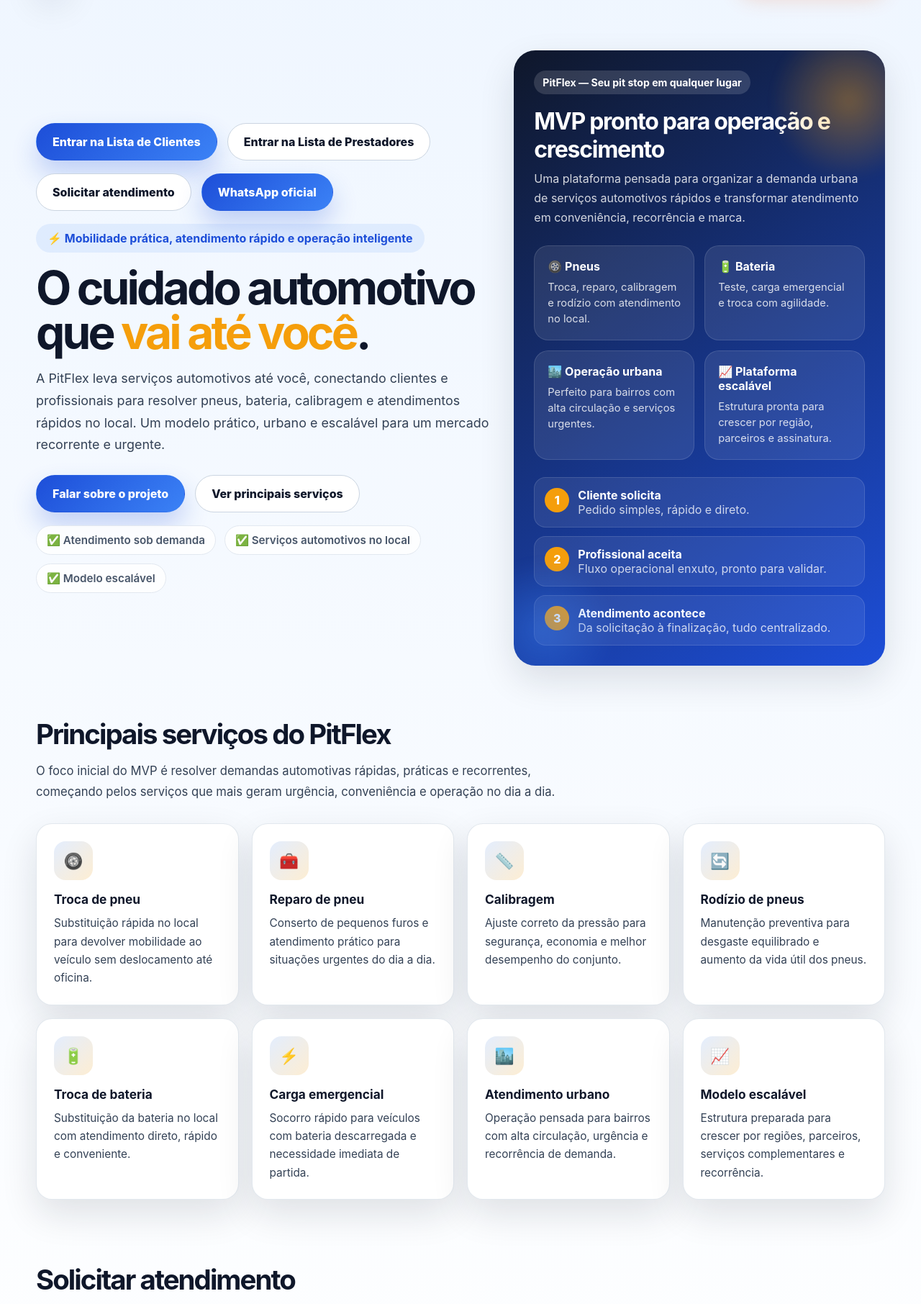
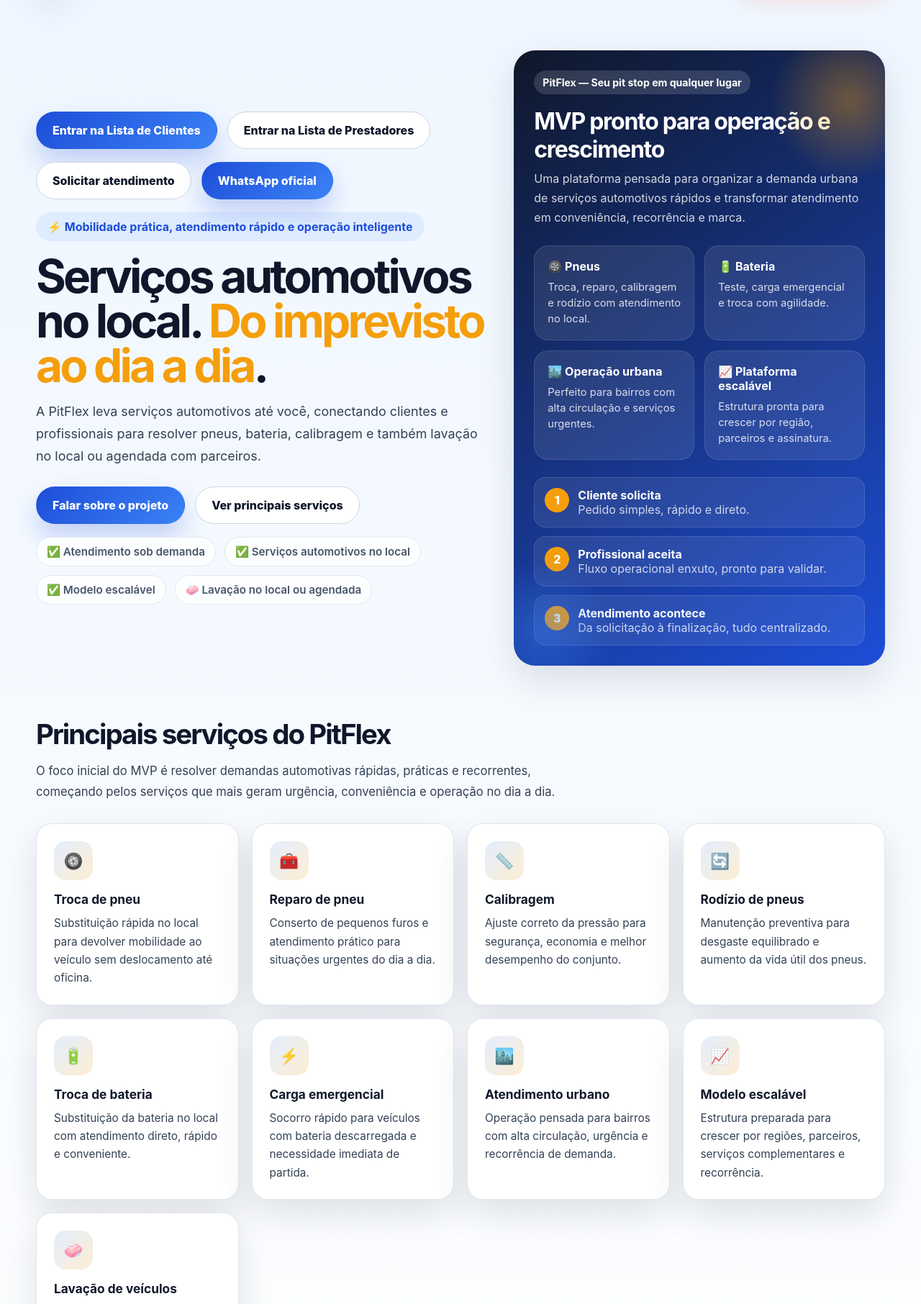
Before and after one commit to futuristion/pitflex-api, a Django app: page / in a window 1280 px wide. Shown: the part 75-1887 px from the top of the page at 72% size. Run offline with Django 5.2, Linux system fonts and the light colour scheme.

Commit message:
sprint 1 1404 ajustes na home

```diff
--- a/templates/landing/index.html
+++ b/templates/landing/index.html
@@ -522,9 +522,9 @@
           </div>
 
           <div class="eyebrow">⚡ Mobilidade prática, atendimento rápido e operação inteligente</div>
-          <h1>O cuidado automotivo que <span class="headline-accent">vai até você</span>.</h1>
+          <h1>Serviços automotivos no local. <span class="headline-accent">Do imprevisto ao dia a dia</span>.</h1>
           <p class="lead">
-            A PitFlex leva serviços automotivos até você, conectando clientes e profissionais para resolver pneus, bateria, calibragem e atendimentos rápidos no local. Um modelo prático, urbano e escalável para um mercado recorrente e urgente.
+          A PitFlex leva serviços automotivos até você, conectando clientes e profissionais para resolver pneus, bateria, calibragem e também lavação no local ou agendada com parceiros.
           </p>
 
           <div class="hero-actions">
@@ -536,6 +536,7 @@
             <span>✅ Atendimento sob demanda</span>
             <span>✅ Serviços automotivos no local</span>
             <span>✅ Modelo escalável</span>
+            <span>🧼 Lavação no local ou agendada</span>
           </div>
         </div>
 
@@ -631,6 +632,11 @@
             <h3>Modelo escalável</h3>
             <p>Estrutura preparada para crescer por regiões, parceiros, serviços complementares e recorrência.</p>
           </article>
+          <article class="card">
+            <div class="card-icon">🧼</div>
+          <h3>Lavação de veículos</h3>
+         <p>Lavação em domicílio ou agendada em lava-jatos parceiros, com praticidade e flexibilidade.</p>
+         </article>
         </div>
       </div>
     </section>
@@ -655,6 +661,8 @@
               <option value="4">Rodízio de pneus</option>
               <option value="5">Troca de bateria</option>
               <option value="6">Carga emergencial</option>
+              <option value="7">Lavação em domicílio</option>
+              <option value="8">Lavação em lava-jato parceiro</option>
             </select>
             <input type="text" name="bairro" placeholder="Bairro" required>
             <textarea name="observacao" placeholder="Detalhes do problema"></textarea>
@@ -708,6 +716,9 @@
 
     <section id="oportunidade">
       <div class="container">
+        <p style="font-weight:600; color:#334155;">
+Do imprevisto ao cuidado do dia a dia: o PitFlex resolve quando o carro para e também quando você só quer manter ele em ordem.
+</p>
         <h2 class="section-title">Por que esse mercado importa</h2>
         <p class="section-subtitle">
           Pane, pneu furado e bateria descarregada acontecem todos os dias. O PitFlex nasce para organizar uma demanda recorrente, fragmentada e urgente em uma plataforma prática, operacional e com potencial real de escala.
```
